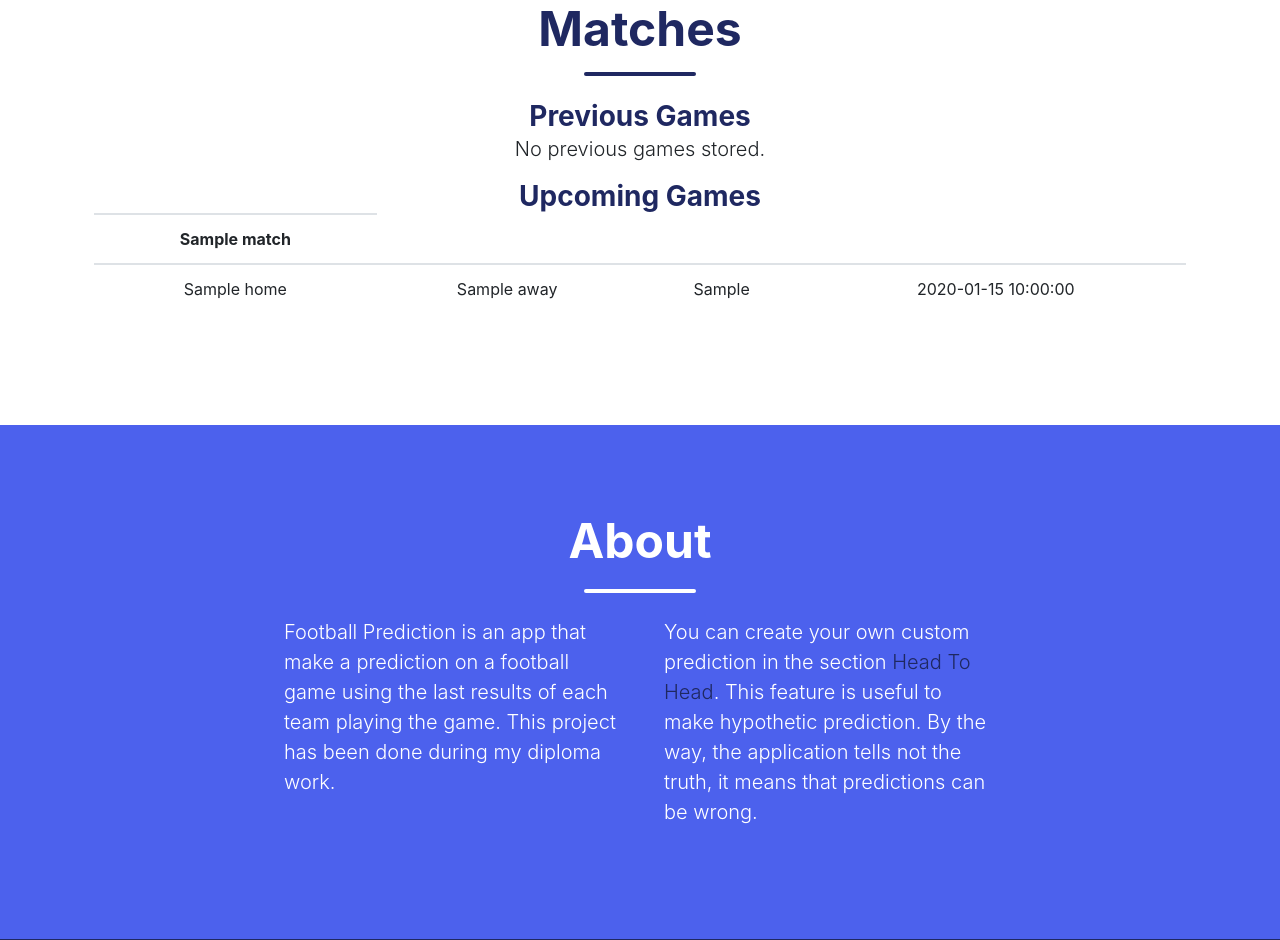
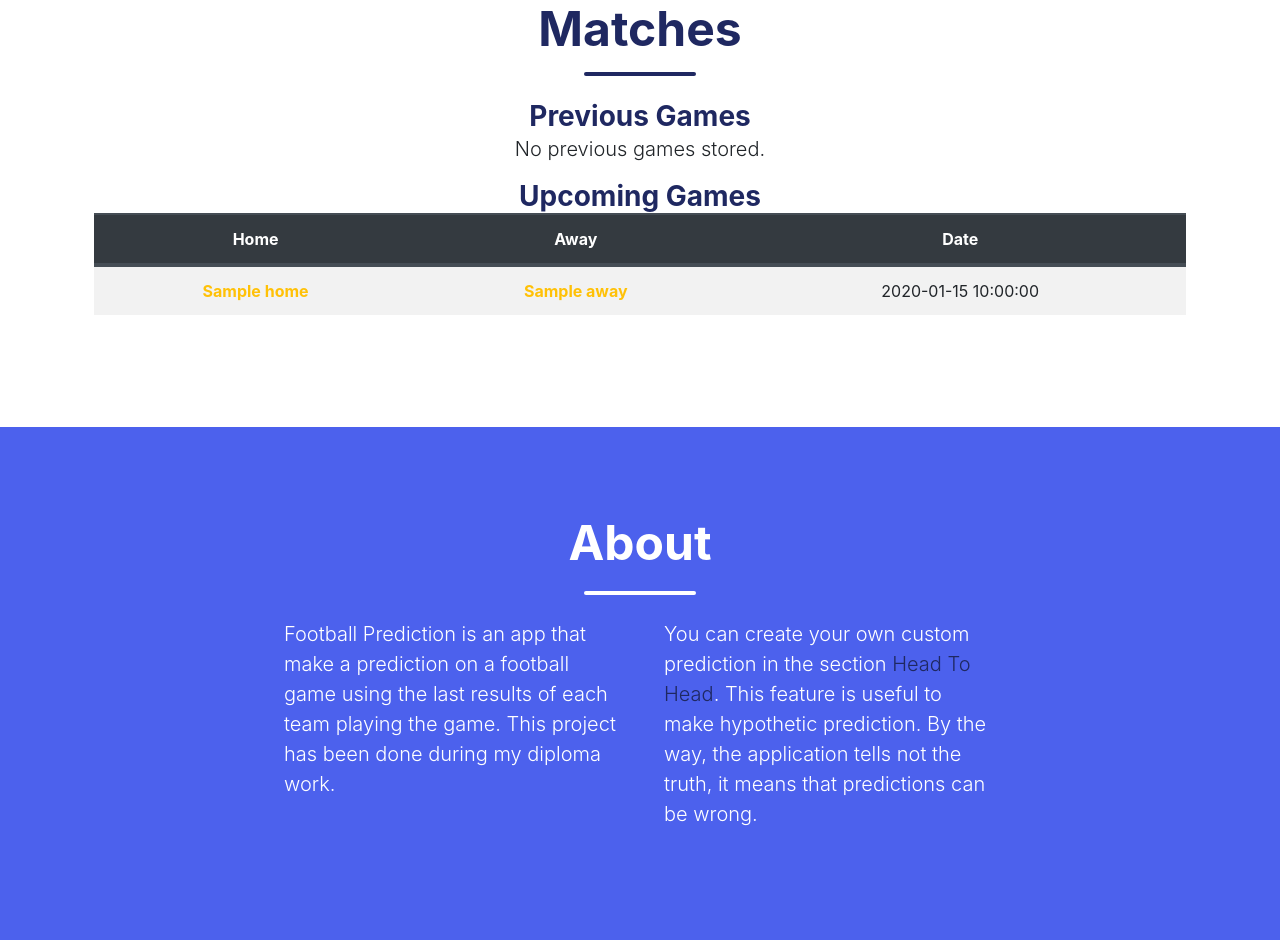
Before and after one commit to DavidPlnmr/football-prediction, a Flask app: template templates/index.html in a window 1280 px wide. Shown: the part 523-1463 px from the top of the page. Run offline with Flask 2, Linux system fonts and the light colour scheme; the template is opened without the code that fills it: most values are stand-ins (such as "Sample title", 1, 10 or a date in 2020); parts of the project's set-up code (start-up, migrations or seed data) failed here and were passed over; some libraries are stand-ins or nearby versions; some web fonts are replaced.

Commit message:
View for H2H

```diff
--- a/lib/constants.py
+++ b/lib/constants.py
@@ -23,11 +23,11 @@
 WEIGHT_YELLOW_CARDS=2
 WEIGHT_FOULS=3
 
-WEIGHT_TACKLES=3
+WEIGHT_TACKLES=WEIGHT_FOULS
 WEIGHT_GOALKEEPER_SAVES=1
 
 WEIGHT_HEAT_OF_MOMENT=13
 
 POINTS_FOR_A_WIN=3
-POINTS_FOR_A_DRAW=3
-POINTS_FOR_A_LOSE=3
+POINTS_FOR_A_DRAW=1
+POINTS_FOR_A_LOSE=0
--- a/lib/provider.py
+++ b/lib/provider.py
@@ -37,6 +37,7 @@
         stats_first_team = []
         stats_second_team = []
 
+        # We check the last results of the teams aren't empty
         if len(reqresult["firstTeam_lastResults"]) > 0 and len(reqresult["secondTeam_lastResults"]) > 0:
 
             for match in reqresult["firstTeam_VS_secondTeam"]:
@@ -86,6 +87,8 @@
         stats_first_team = []
         stats_second_team = []
 
+        # We check if the requests aren't empty
+
         if len(reqmatch) > 0 and len(reqstats) > 0:
             for match in reqmatch:
                 #Check for the game with the two teams
@@ -117,6 +120,9 @@
         pass
 
     def get_previous_matches_predictions(self, from_date, to_date):
+        """
+        Get the predictions of the previous matches with their result
+        """
         response = self.get_predictions_in_interval_from_db(from_date, to_date)
 
         result = []
--- a/lib/sql/db_manager.py
+++ b/lib/sql/db_manager.py
@@ -33,11 +33,17 @@
 
 
     def get_prediction_with_specific_teams(self, first_team_name, second_team_name):
+        """
+        Get the prediction with specific teams
+        """
         return self.__query(f"""SELECT * FROM prediction p
                           WHERE (home_team_name="{first_team_name}" OR away_team_name="{first_team_name}")
                           AND (home_team_name="{second_team_name}" OR away_team_name="{second_team_name}");""")
 
     def get_prediction_with_api_id(self, api_match_id):
+        """
+        Get predictions with a specifi api_match_id
+        """
         return self.__query(f"""SELECT * FROM prediction p WHERE api_match_id={api_match_id};""")
 
     def get_matches_with_specific_teams(self, first_team_name, second_team_name, from_date="", to_date=""):
--- a/templates/index.html
+++ b/templates/index.html
@@ -10,6 +10,8 @@
     <div class="text-center">
         <h2 class="page-section-heading text-secondary mb-0 d-inline-block">Matches</h2>
     </div>
+    <div>
+    </div>
     <!-- Icon Divider-->
     <div class="divider-custom">
         <div class="divider-custom-line"></div>
@@ -18,21 +20,36 @@
         <div class="text-center col-xlg-4 ml-auto">
             <h3 class="text-secondary mb-0 d-inline-block">Previous Games</h3>
             {% if previous_matches %}
-                <table class="table">
+            <div class="table-responsive-md">
+                <table class="table table-striped">
+                <thead class="thead-dark">
                     <tr>
-                {% for key in previous_matches[0] %}<th>{{key}}</th>{% endfor %}
+                    <th>Home</th>
+                    <th>Away</th>
+                    <th>Real home score</th>
+                    <th>Real away score</th>
+                    <th>Date</th>
                     </tr>
+                </thead>
                 {% for match in previous_matches %}
                     <tr>
-                <td>{{match["Home"]}}</td>
-                <td>{{match["Away"]}}</td>
-                <td>{{match["Prediction winner"]}}</td>
+                        {% if match["Home"] == match["Prediction winner"] %}
+                        <td class="text-success"><b>{{match["Home"]}}</b></td>
+                        <td class="text-danger">{{match["Away"]}}</td>
+                        {% elif match["Away"] == match["Prediction winner"] %}
+                        <td class="text-danger">{{match["Home"]}}</td>
+                        <td class="text-success"><b>{{match["Away"]}}</b></td>
+                        {% else %}
+                        <td class="text-warning"><b>{{match["Home"]}}</b></td>
+                        <td class="text-warning"><b>{{match["Away"]}}</b></td>
+                        {% endif %}
                         <td>{{match["Real home score"]}}</td>
                         <td>{{match["Real away score"]}}</td>
                         <td>{{match["Date"]}}</td>
                     </tr>
                 {% endfor %}
                 </table>
+            </div>
             {% else %}
             <p class="lead">No previous games stored.</p>
             {% endif %}
@@ -41,19 +58,33 @@
         <div class="text-center col-xlg-4 mr-auto">
             <h3 class="text-secondary mb-0 d-inline-block">Upcoming Games</h3>
             {% if upcoming_matches %}
-                <table class="table">
+            <div class="table-responsive-md">
+                <table class="table table-striped">
+                <thead class="thead-dark">
                     <tr>
-                {% for key in upcoming_matches[0] %}<th>{{key}}</th>{% endfor %}
+                    <th>Home</th>
+                    <th>Away</th>
+                    <th>Date</th>
                     </tr>
+                </thead>
                 {% for match in upcoming_matches %}
                     <tr>
-                <td>{{match["Home"]}}</td>
-                <td>{{match["Away"]}}</td>
-                <td>{{match["Prediction winner"]}}</td>
+                        {% if match["Home"] == match["Prediction winner"] %}
+                        <td class="text-success"><b>{{match["Home"]}}</b></td>
+                        <td class="text-danger">{{match["Away"]}}</td>
+                        {% elif match["Away"] == match["Prediction winner"] %}
+                        <td class="text-danger">{{match["Home"]}}</td>
+                        <td class="text-success"><b>{{match["Away"]}}</b></td>
+                        {% else %}
+                        <td class="text-warning"><b>{{match["Home"]}}</b></td>
+                        <td class="text-warning"><b>{{match["Away"]}}</b></td>
+                        {% endif %}
+
                         <td>{{match["Date"]}}</td>
                     </tr>
                 {% endfor %}
                 </table>
+            </div>
             {% else %}
             <p class="lead">No upcoming games.</p>
             {% endif %}
```
Also changed, not shown: doc/logbook.md (+24 -0 lines), lib/prediction_class.py (+11 -5 lines), templates/h2h.html (+90 -0 lines), tests/test_many_prediction.py (+9 -4 lines), tests/test_prediction.py (+6 -0 lines), 4 other files. Lines whose indentation alone changed are shown as unchanged.
